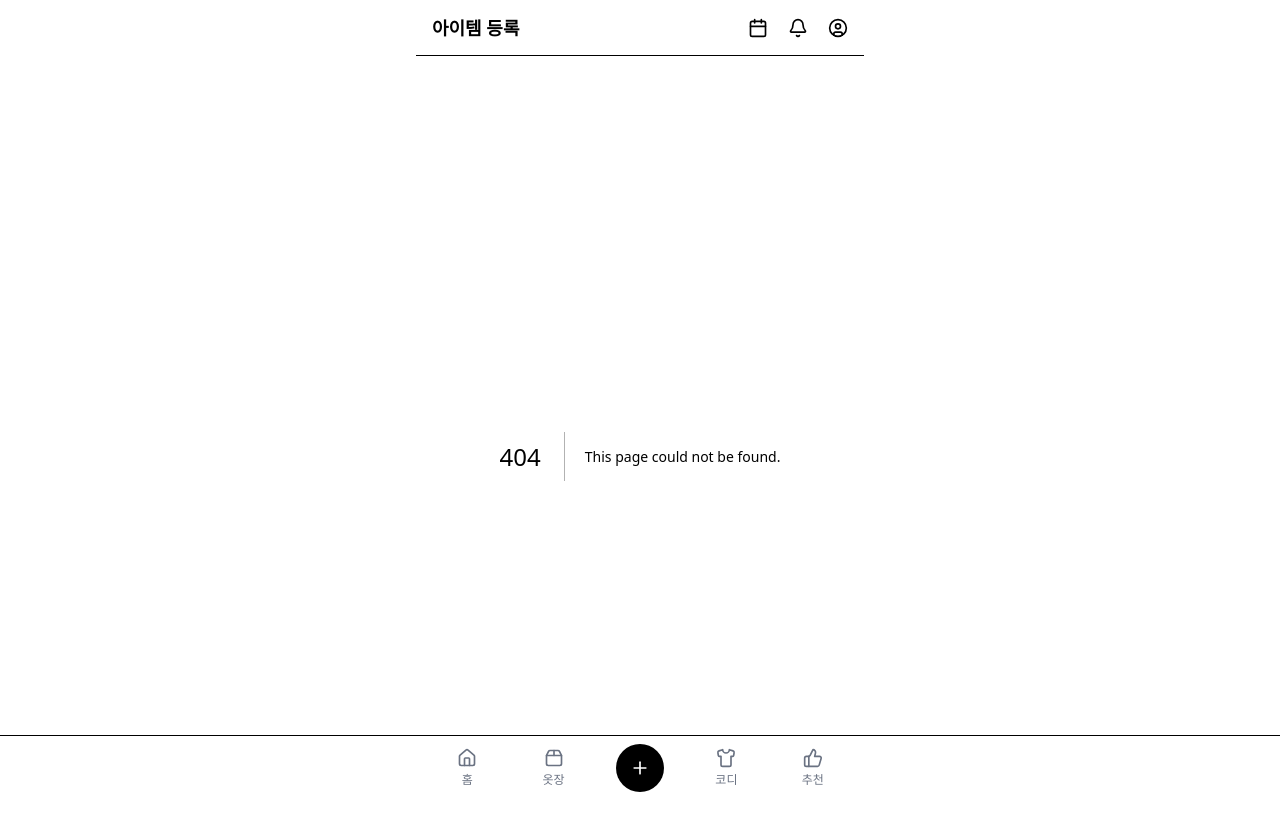
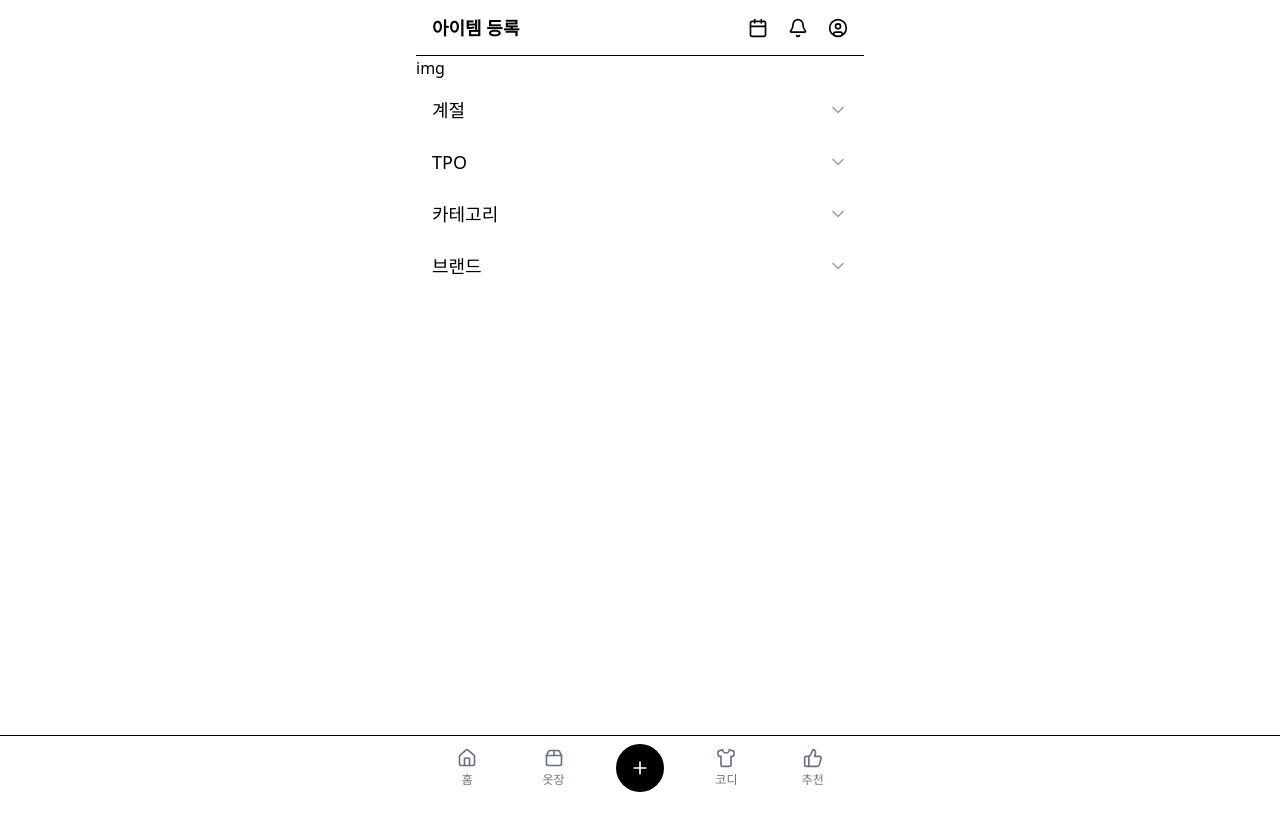
Before and after one commit to chaelotus/PickFit, a Next.js app: page /clothes/new in a window 1280 px wide. Before the commit this address had no page. Shown: the top 830 px of the page. After the commit the page ends 800 px from the top, so only its background shows below. Built offline with nearby package versions, Linux system fonts and the light colour scheme.

Commit message:
feat : ClothesUpload page 1차 레이아웃 구현

```diff
--- /dev/null
+++ b/app/clothes/new/page.tsx
@@ -0,0 +1,117 @@
+"use client";
+
+import { useState } from "react";
+import AccordionSelectedField from "../components/AccordionSelectedField";
+import Accordion from "../components/Accordion";
+
+const SEASON = ["봄", "여름", "가을", "겨울"];
+const TPO = [
+  "데일리",
+  "직장",
+  "데이트",
+  "경조사",
+  "여행",
+  "홈웨어",
+  "파티",
+  "운동",
+  "특별한날",
+  "기타",
+];
+const CATEGORY = [
+  "티셔츠",
+  "긴팔티",
+  "카라티",
+  "셔츠",
+  "맨투맨",
+  "후드티",
+  "니트",
+  "가디건",
+  "파자마",
+  "기타",
+];
+
+const ClothesUpload = () => {
+  const [selectedMap, setSelectedMap] = useState({
+    season: [] as string[],
+    tpo: [] as string[],
+    category: [] as string[],
+  });
+  const [openSection, setOpenSection] = useState({
+    season: false as boolean,
+    tpo: false as boolean,
+    category: false as boolean,
+    brand: false as boolean,
+  });
+  const [brand, setBrand] = useState("");
+
+  type SectionField = keyof typeof openSection;
+  type SelectField = keyof typeof selectedMap;
+
+  const handleToggleSection = (section: SectionField) => {
+    setOpenSection((prev) => ({
+      ...prev,
+      [section]: !prev[section],
+    }));
+  };
+
+  const handleSelectItem = (field: SelectField, item: string) => {
+    setSelectedMap((prev) => {
+      const current = prev[field];
+
+      const next = current.includes(item)
+        ? current.filter((el) => el !== item)
+        : [...current, item];
+
+      return {
+        ...prev,
+        [field]: next,
+      };
+    });
+  };
+  return (
+    <div>
+      <div className="">img</div>
+      <form action="">
+        <AccordionSelectedField
+          title={"계절"}
+          items={SEASON}
+          selected={selectedMap.season}
+          isOpen={openSection.season}
+          onToggle={() => handleToggleSection("season")}
+          onSelect={(item) => handleSelectItem("season", item)}
+        />
+        <AccordionSelectedField
+          title={"TPO"}
+          items={TPO}
+          selected={selectedMap.tpo}
+          isOpen={openSection.tpo}
+          onToggle={() => handleToggleSection("tpo")}
+          onSelect={(item) => handleSelectItem("tpo", item)}
+        />
+        <AccordionSelectedField
+          title={"카테고리"}
+          items={CATEGORY}
+          selected={selectedMap.category}
+          isOpen={openSection.category}
+          onToggle={() => handleToggleSection("category")}
+          onSelect={(item) => handleSelectItem("category", item)}
+        />
+        <Accordion
+          title={"브랜드"}
+          onClick={() => handleToggleSection("brand")}
+          selected={brand}
+          isOpen={openSection.brand}
+        >
+          <input
+            value={brand}
+            onChange={(e) => setBrand(e.target.value)}
+            className="w-full rounded border px-3 py-2"
+            placeholder="브랜드를 입력해주세요."
+          />
+        </Accordion>
+      </form>
+    </div>
+  );
+};
+
+export default ClothesUpload;
```
